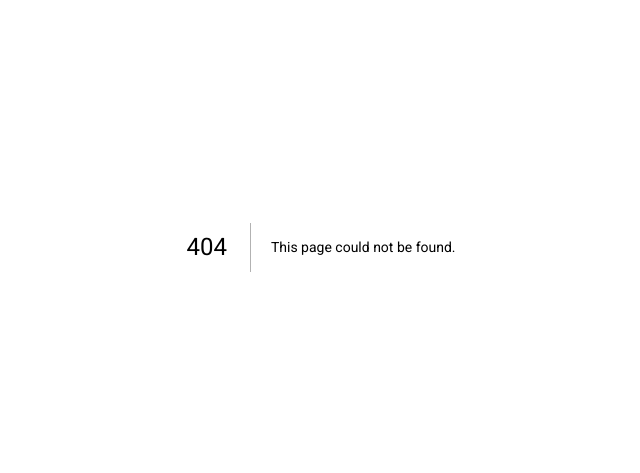
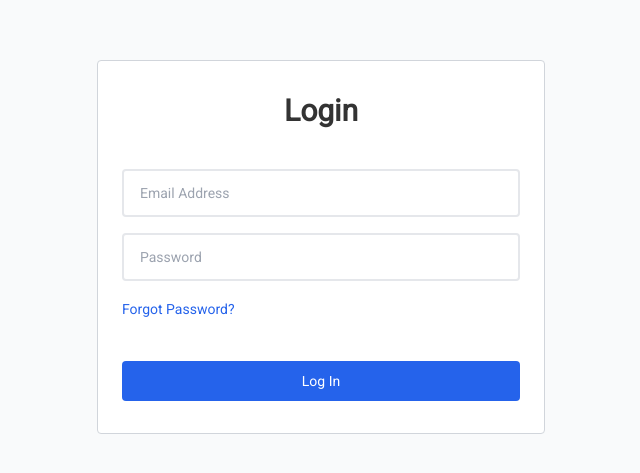
Before and after one commit to jakub-demi/fe, a Next.js app: page /login in a window 1280 px wide. Before the commit this address had no page. Shown: the part 153-626 px from the top of the page, without its empty margins (319-959 px from the left). Built offline with nearby package versions, Linux system fonts and the light colour scheme; no server answers.

Commit message:
add immer, authStore; update tailwind config... (auth)

```diff
--- a/package.json
+++ b/package.json
@@ -17,6 +17,7 @@
     "@mui/icons-material": "^5.15.15",
     "@mui/material": "^5.15.15",
     "axios": "^1.6.8",
+    "immer": "^10.0.4",
     "next": "14.1.4",
     "react": "^18",
     "react-dom": "^18",
--- a/src/app/404/page.tsx
+++ /dev/null
@@ -1,6 +0,0 @@
-import React from "react"
-
-const Page404 = () => {
-  return <div>404</div>
-}
-export default Page404
--- /dev/null
+++ b/src/app/dashboard/page.tsx
@@ -0,0 +1,6 @@
+import React from "react"
+
+const DashboardPage = () => {
+  return <div>DashboardPage</div>
+}
+export default DashboardPage
--- a/src/app/layout.tsx
+++ b/src/app/layout.tsx
@@ -1,5 +1,6 @@
 import type { Metadata } from "next"
 import "@/styles/globals.css"
+import React from "react"
 
 export const metadata: Metadata = {
   title: "Project",
@@ -13,7 +14,7 @@ export default function RootLayout({
 }>) {
   return (
     <html lang="en">
-      <body className="">{children}</body>
+      <body>{children}</body>
     </html>
   )
 }
--- /dev/null
+++ b/src/app/login/page.tsx
@@ -0,0 +1,109 @@
+"use client"
+
+import React, { useEffect, useRef, useState } from "react"
+import doAxios from "@/utils/doAxios"
+import { CredentialsType } from "@/types"
+import { produce } from "immer"
+import authStore from "@/stores/authStore"
+
+const LoginPage = () => {
+  const [credentials, setCredentials] = useState<CredentialsType>({
+    email: "",
+    password: "",
+  })
+
+  const email = useRef<HTMLInputElement | null>(null)
+  const password = useRef<HTMLInputElement | null>(null)
+
+  useEffect(() => {
+    setCredentials(
+      produce((draft) => {
+        draft.email = email.current?.value ?? ""
+        draft.password = password.current?.value ?? ""
+      })
+    )
+  }, [email, password])
+
+  const retrieveUserData = () => {
+    doAxios("/user", "get", true)
+  }
+
+  const handleLogin = () => {
+    doAxios("/login", "post", false, credentials)
+      .then((response) => {
+        const user = response.data.data
+        authStore.getState().login(user)
+      })
+      .catch((error) => {
+        console.log(error)
+      })
+  }
+
+  //todo:dev remove
+  useEffect(() => {
+    console.log(
+      "process.env.NEXT_PUBLIC_API_BASE_URL:",
+      process.env.NEXT_PUBLIC_API_BASE_URL
+    )
+
+    doAxios("/test", "get", true).then((r) => {
+      console.log(r.data)
+    })
+
+    doAxios("/login", "post", false)
+  }, [])
+
+  return (
+    <div className="bg-gray-50 text-[#333]">
+      <div className="min-h-screen flex flex-col items-center justify-center py-6 px-4">
+        <div className="max-w-md w-full border py-8 px-6 rounded border-gray-300 bg-white">
+          <h2 className="text-center text-3xl font-extrabold">Login</h2>
+          <form className="mt-10 space-y-4">
+            <div>
+              <input
+                ref={email}
+                name="email"
+                type="email"
+                autoComplete="email"
+                required
+                className="w-full text-sm px-4 py-3 rounded outline-none border-2 focus:border-primary"
+                placeholder="Email Address"
+              />
+            </div>
+            <div>
+              <input
+                ref={password}
+                name="password"
+                type="password"
+                autoComplete="current-password"
+                required
+                className="w-full text-sm px-4 py-3 rounded outline-none border-2 focus:border-primary"
+                placeholder="Password"
+              />
+            </div>
+            <div className="flex items-center justify-between gap-4">
+              <div>
+                <a
+                  href=""
+                  className="text-sm text-primary hover:text-primary-hover"
+                >
+                  Forgot Password?
+                </a>
+              </div>
+            </div>
+            <div className="!mt-10">
+              <button
+                type="submit"
+                onClick={handleLogin}
+                className="w-full py-2.5 px-4 text-sm rounded text-white bg-primary hover:bg-primary-hover focus:outline-none"
+              >
+                Log In
+              </button>
+            </div>
+          </form>
+        </div>
+      </div>
+    </div>
+  )
+}
+export default LoginPage
--- a/src/app/page.tsx
+++ b/src/app/page.tsx
@@ -1,7 +1,16 @@
-export default function Home() {
-  return (
-    <main className="flex min-h-screen flex-col items-center justify-between p-24">
-      <div>...</div>
-    </main>
-  )
+"use client"
+
+import nav from "@/router"
+import { useEffect } from "react"
+import { useRouter } from "next/navigation"
+
+const Home = () => {
+  const router = useRouter()
+
+  useEffect(() => {
+    nav("login", router)
+  }, [])
+
+  return null
 }
+export default Home
--- /dev/null
+++ b/src/router/index.ts
@@ -0,0 +1,28 @@
+import { AppRouterInstance } from "next/dist/shared/lib/app-router-context.shared-runtime"
+
+type RouteMappings = {
+  [key: string]: { url: string; title: string }
+}
+
+const routes = (): RouteMappings => ({
+  home: {
+    url: "/",
+    title: "Home",
+  },
+  login: {
+    url: "/login",
+    title: "Login",
+  },
+  dashboard: {
+    url: "/dashboard",
+    title: "Dashboard",
+  },
+})
+
+const nav = (name: string, router: AppRouterInstance, push: boolean = true) => {
+  const url = routes()[name]["url"]
+
+  push ? router.push(url) : router.replace(url)
+}
+
+export default nav
--- a/src/stores/authStore.ts
+++ b/src/stores/authStore.ts
@@ -0,0 +1,28 @@
+import { create } from "zustand"
+import { UserT } from "@/types"
+import { persist } from "zustand/middleware"
+import { AuthStoreI } from "@/types/interfaces"
+
+const authStore = create<AuthStoreI>()(
+  persist(
+    (set) => ({
+      user: null as null | UserT,
+      authed: false,
+
+      setUser: (user: null | UserT): void => set({ user: user }),
+
+      logout: (): void =>
+        set({
+          authed: false,
+          user: null,
+        }),
+
+      login: (user: UserT) => set({ user: user }),
+    }),
+    {
+      name: "authStore",
+    }
+  )
+)
+
+export default authStore
--- /dev/null
+++ b/src/types/interfaces.ts
@@ -0,0 +1,9 @@
+import { UserT } from "@/types"
+
+export interface AuthStoreI {
+  user: UserT | null
+  authed: boolean
+  setUser: (user: UserT | null) => void
+  logout: () => void
+  login: (user: UserT) => void
+}
--- a/src/utils/useAxios.ts
+++ b/src/utils/doAxios.ts
@@ -1,7 +1,7 @@
 import axios from "axios"
 import { useRouter } from "next/router"
 
-const useAxios = (
+const doAxios = (
   url: string,
   method:
     | "get"
@@ -18,11 +18,10 @@ const useAxios = (
   data?: object,
   headers?: object
 ) => {
-  const router = useRouter()
-
   return axios({
     baseURL:
-      process.env.NEXT_PUBLIC_API_BASE_URL ?? "//localhost" + api ? "/api" : "",
+      (process.env.NEXT_PUBLIC_API_BASE_URL ?? "//localhost") +
+      (api ? "/api" : ""),
     withCredentials: true,
     withXSRFToken: true,
     method,
@@ -31,6 +30,7 @@ const useAxios = (
     headers: headers,
   }).catch((error) => {
     if (error.response?.status == 404) {
+      const router = useRouter()
       router.push("404")
     }
 
@@ -38,4 +38,4 @@ const useAxios = (
   })
 }
 
-export default useAxios
+export default doAxios
--- a/tailwind.config.ts
+++ b/tailwind.config.ts
@@ -13,6 +13,12 @@ const config: Config = {
         "gradient-conic":
           "conic-gradient(from 180deg at 50% 50%, var(--tw-gradient-stops))",
       },
+      colors: {
+        primary: "#2563eb",
+        "primary-hover": "#1d4ed8",
+        secondy: "#edb437",
+        "secondy-hover": "#ebad25",
+      },
     },
   },
   plugins: [],
```
Also changed, not shown: src/types/index.ts (+11 -0 lines), 1 other file (tests, documents, lock files or other folders).
